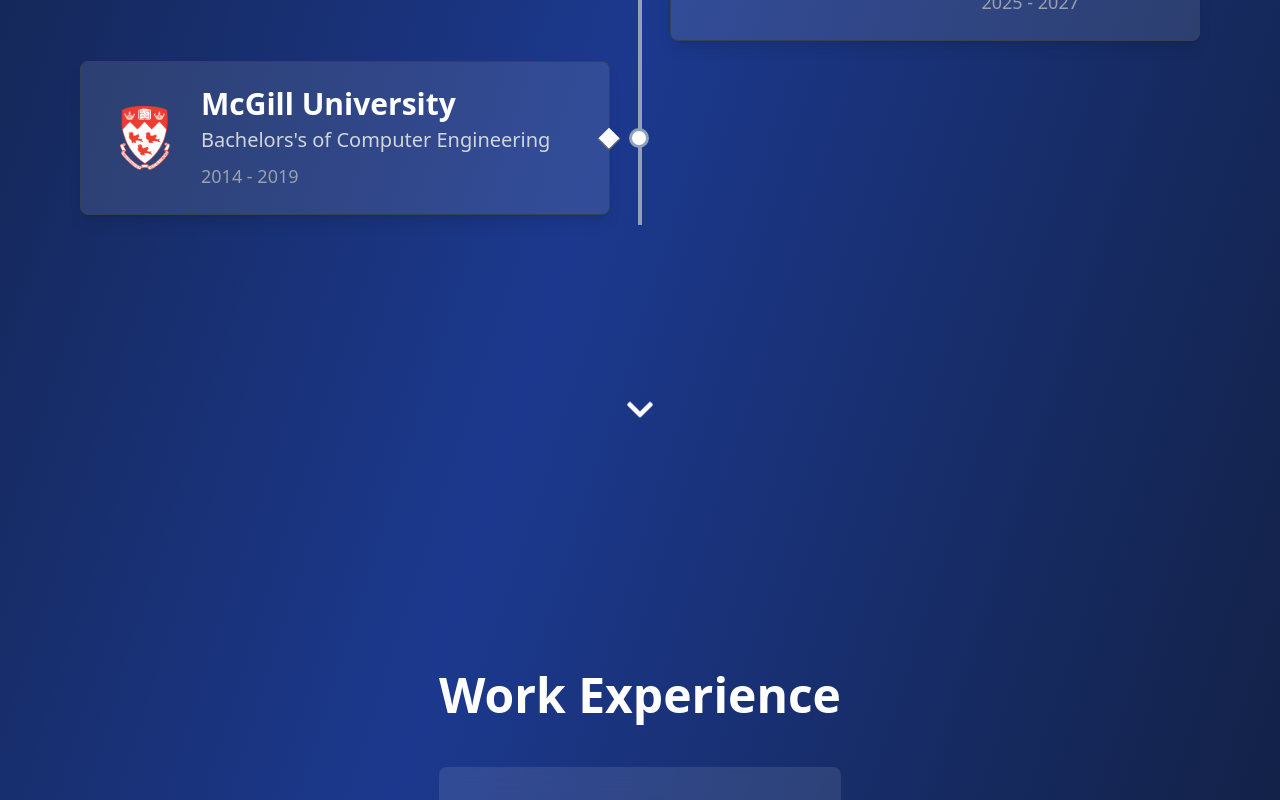
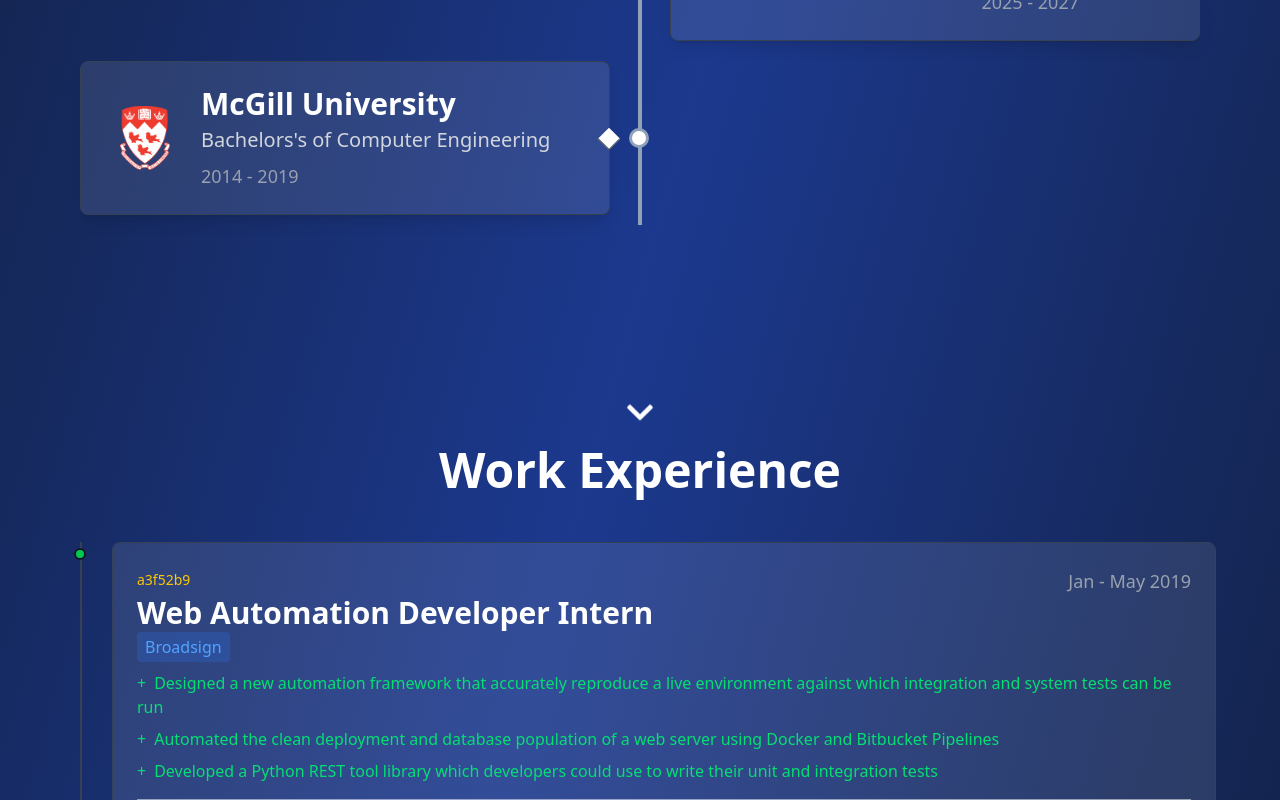
Before and after one commit to luantran/luantran.github.io, a React (Vite) app: page / in a window 1280 px wide. Shown: the part 2000-2800 px from the top of the page. Built offline with nearby package versions, Linux system fonts and the light colour scheme.

Commit message:
added education section

```diff
--- a/src/components/AboutMe.jsx
+++ b/src/components/AboutMe.jsx
@@ -15,11 +15,9 @@ function AboutMe() {
                         <div>
                             <h1 className="text-6xl font-extrabold font-mono mb-6 text-white">Luan Tran</h1>
                             <p className="mb-6 text-white">
-                                Lorem ipsum dolor sit amet, consectetur adipiscing elit. Vivamus et urna in quam vehicula pretium vitae sed lorem.
-                                Phasellus egestas convallis euismod. Cras magna magna, vestibulum quis iaculis non, mattis vel nulla.
-                                Praesent dictum at purus vel fringilla. Nulla feugiat tincidunt pulvinar. Donec posuere nisl vel molestie blandit.
-                                Sed ornare velit eu vestibulum lacinia. Fusce et eros dui. Sed ante mi, ornare et cursus scelerisque, egestas et risus.
-                                Etiam odio ex, maximus ac imperdiet vitae, bibendum ut ipsum.
+                                I'm a Master's of Applied Computer Science student with a passion for machine learning and web development.
+                                I've worked on projects ranging from English proficiency classification to reactive web applications. Currently, I'm exploring ways to integrate using LLMs as agents in the context
+                                of linguistic education (French and English) and looking for opportunities in Web Development/Machine Learning.
                             </p>
                             <div className="flex justify-between items-center">
                                 <ul className="flex gap-4">
--- a/src/components/Experience.jsx
+++ b/src/components/Experience.jsx
@@ -1,28 +1,58 @@
 import SectionArrow from "./SectionArrow.jsx";
+import {experienceData} from "./data/experience.js";
+
+const ExperienceItem = ({ data }) => {
+
+    return (
+        <div className="relative pl-12 pb-12">
+            <div className="absolute left-2.5 top-1.5 w-3 h-3 bg-green-500 rounded-full border-2 border-gray-900"></div>
+
+            <div className="bg-white/10 border border-gray-700 rounded-lg p-6 hover:border-gray-600 transition-colors">
+                <div className="flex items-start justify-between mb-3">
+                    <div>
+                        <span className="commit-hash text-yellow-400 text-sm">{data.hash}</span>
+                        <h3 className="text-3xl font-semibold text-white mt-1">{data.title}</h3>
+                        <h4 className="mt-1"><span className="px-2 py-1 bg-blue-500/20 text-blue-400 rounded text-md">{data.company}
+  </span> </h4>
+                    </div>
+                    <span className="text-gray-400 text-lg">{data.period}</span>
+                </div>
+                <div className="space-y-2 mb-4">
+                    {data.achievements.map((achievementPoint, index) => (
+                        <div key={index} className="text-green-400 text-md commit-hash">
+                            <span className="mr-2">+</span>{achievementPoint}
+                        </div>
+                    ))}
+                </div>
+                <div className="flex flex-wrap gap-2 pt-4 border-t border-white/50">
+                    {data.tech.map((techPoint, index) => (
+                        <span key={index} className="px-3 py-1 bg-gray-700 text-gray-300 rounded-full text-xs">{techPoint}</span>
+                    ))}
+                </div>
+            </div>
+        </div>
+    )
+}
 
 function Experience() {
     return (
         <section id="experience" className="min-h-screen flex flex-col items-center justify-between">
-            <div className="flex-grow flex items-center justify-center w-full">
-
-                <div className="max-w-6xl mx-auto px-4">
+            <div className="flex-grow flex items-center justify-center w-full ">
+                <div className="max-w-6xl mx-auto mb-16">
                     <h2 className="text-5xl font-bold text-white text-center mb-12">
                         Work Experience
                     </h2>
 
-                    <div className="space-y-8">
-                        <div className="bg-white/10 backdrop-blur-sm rounded-lg p-6">
-                        </div>
+                    <div className="relative">
+                        <div className="absolute left-4 top-0 bottom-0 w-0.5 bg-gray-700"></div>
 
-                        <div className="bg-white/10 backdrop-blur-sm rounded-lg p-6">
-                        </div>
-
-                        <div className="bg-white/10 backdrop-blur-sm rounded-lg p-6">
-                        </div>
+                        {experienceData.map((experience) => (
+                            <ExperienceItem key={experience.hash} data={experience} />
+                        ))}
                     </div>
                 </div>
             </div>
-            <SectionArrow targetSection="projects" />
+            <SectionArrow targetSection="projects"/>
         </section>
     )
 }
--- /dev/null
+++ b/src/components/data/experience.js
@@ -0,0 +1,56 @@
+export const experienceData = [
+    {
+        hash: "a3f52b9", // or auto-generate
+        title: "Web Automation Developer Intern",
+        company: "Broadsign",
+        period: "Jan - May 2019",
+        // description: "Brief overview...",
+        achievements: [
+            "Designed a new automation framework that accurately reproduce a live environment against which integration\n" +
+        "and system tests can be run",
+            "Automated the clean deployment and database population of a web server using Docker and Bitbucket Pipelines",
+            "Developed a Python REST tool library which developers could use to write their unit and integration tests"
+        ],
+        // projects: [ // optional array
+        //     { name: "Dashboard Redesign", link: "..." }
+        // ],
+        // impact: "40% increase in engagement", // optional
+        tech: ["Python", "Docker", "Bitbucket"],
+    },
+    {
+        hash: "7c2d81e", // or auto-generate
+        title: "Software Developer Intern",
+        company: "Ericsson",
+        period: "May - Dec 2018",
+        // description: "Brief overview...",
+        achievements: [
+            "Automated software installation processes to decrease runtime by 15% using Ansible",
+            "Implemented a build certification process in custom Concourse to improve testing team’s efficiency by 75%",
+            "Developed automated Oracle backup and restore solution to decrease Concourse jobs’ runtime by 20%",
+            "Proposed and implemented new dispatch process for CI infrastructure by integrating Mantis API to Concourse"
+        ],
+        // projects: [ // optional array
+        //     { name: "Dashboard Redesign", link: "..." }
+        // ],
+        // impact: "40% increase in engagement", // optional
+        tech: ["Python", "Mantis", "Concourse", "Ansible"],
+    },
+    {
+        hash: "1f9a3bc", // or auto-generate
+        title: "Automation SQA Intern",
+        company: "Matrox",
+        period: "Jan - Aug 2017",
+        // description: "Brief overview...",
+        achievements: [
+            "Created a new automated testing workflow to improve reduce weekly manual testing by 10 hours",
+            "Integrated Silktest, Jenkins and Testrail API using Python scripts to 100% automate log parsing, reporting and archiving",
+            "Set up, configured and managed Jenkins servers and slaves",
+            "Developed Python and 4Test test suites to perform functional and performance tests"
+        ],
+        // projects: [ // optional array
+        //     { name: "Dashboard Redesign", link: "..." }
+        // ],
+        // impact: "40% increase in engagement", // optional
+        tech: ["Python", "Bash", "Silktest", "Jenkins", "Testrail"],
+    }
+]
```
